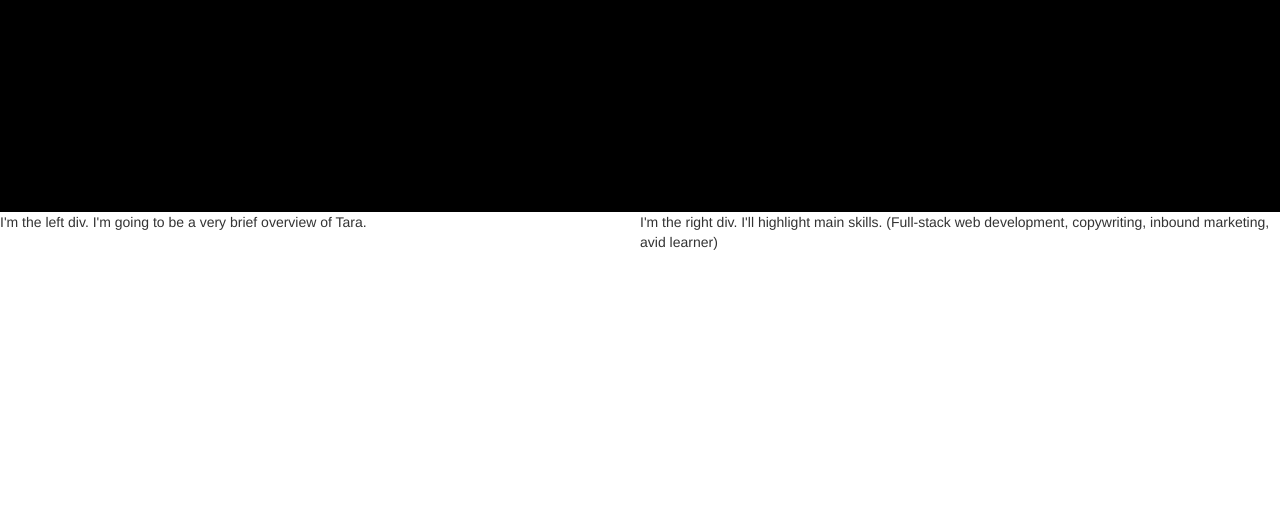
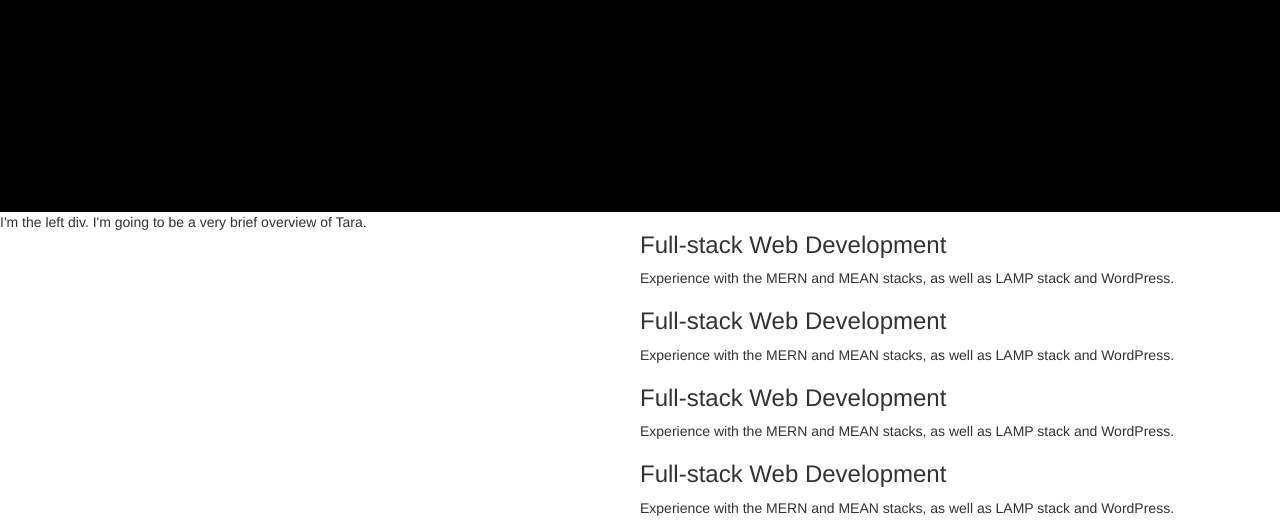
Before and after one commit to Saluki-scribe/my-portfolio, a plain HTML site: page index.html in a window 1280 px wide. Shown: the part 258-783 px from the top of the page. Drawn offline with nearby package versions, Linux system fonts and the light colour scheme.

Commit message:
Added skill highlights to right col of section 2

```diff
--- a/index.html
+++ b/index.html
@@ -26,6 +26,22 @@
             <p>I'm the left div. I'm going to be a very brief overview of Tara.</p>
         </div>
         <div class="right-col">
+            <div class="skills">
+                <h3>Full-stack Web Development</h3>
+                <p>Experience with the MERN and MEAN stacks, as well as LAMP stack and WordPress.</p>
+            </div>
+            <div class="skills">
+                <h3>Full-stack Web Development</h3>
+                <p>Experience with the MERN and MEAN stacks, as well as LAMP stack and WordPress.</p>
+            </div>
+            <div class="skills">
+                <h3>Full-stack Web Development</h3>
+                <p>Experience with the MERN and MEAN stacks, as well as LAMP stack and WordPress.</p>
+            </div>
+            <div class="skills">
+                <h3>Full-stack Web Development</h3>
+                <p>Experience with the MERN and MEAN stacks, as well as LAMP stack and WordPress.</p>
+            </div>
             <p>I'm the right div. I'll highlight main skills. (Full-stack web development, copywriting, inbound marketing, avid learner)</p>
         </div>
     </div>
```
